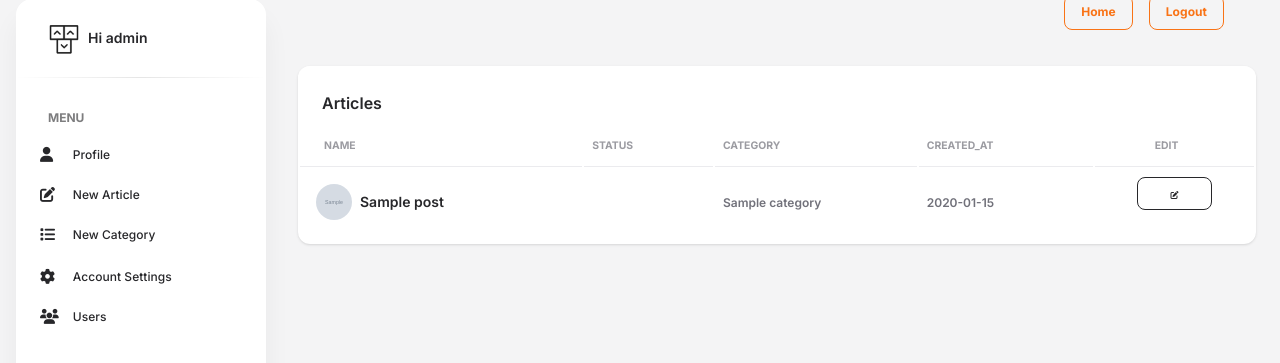
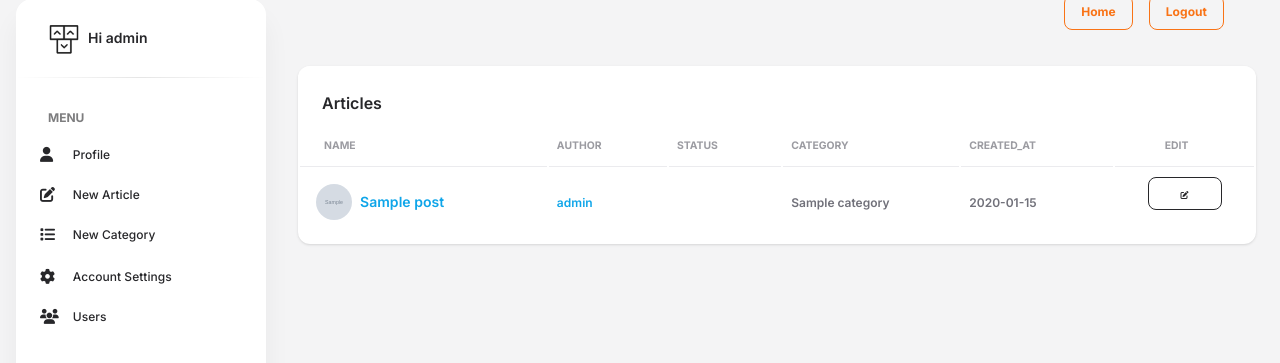
Before and after one commit to eric-py/FlaskBlog, a Flask app: page /profile/ in a window 1280 px wide. Shown: the part 17-380 px from the top of the page. Run offline with Flask 3, Linux system fonts and the light colour scheme; a user stored in the database is signed in; tables that the repository leaves empty hold one stand-in row (values such as "Sample post"); grey boxes marked "Sample" are stand-in pictures; parts of the project's set-up code (start-up, migrations or seed data) failed here and were passed over; some libraries are stand-ins or nearby versions.

Commit message:
profile: enhancing page security, improving the functionality of the articles page in profiles, adding an article review section for admins, and adding a section for admins to view each user's articles

```diff
--- a/app/templates/profile/index.html
+++ b/app/templates/profile/index.html
@@ -6,7 +6,7 @@
         <div class="col-12">
           <div class="card mb-4">
             <div class="card-header pb-0">
-              <h6>Articles</h6>
+              <h6>{{ title }}</h6>
             </div>
             {% if posts %}
                 <div class="card-body px-0 pt-0 pb-2">
@@ -15,7 +15,9 @@
                     <thead>
                         <tr>
                         <th class="text-uppercase text-secondary text-xxs font-weight-bolder opacity-7">Name</th>
-                        <!-- <th class="text-uppercase text-secondary text-xxs font-weight-bolder opacity-7 ps-2">Content</th> -->
+                        {% if current_user.is_admin %}
+                            <th class="text-uppercase text-secondary text-xxs font-weight-bolder opacity-7 ps-2">Author</th>
+                        {% endif %}
                         <th class="text-uppercase text-secondary text-xxs font-weight-bolder opacity-7 ps-2">Status</th>
                         <th class="text-uppercase text-secondary text-xxs font-weight-bolder opacity-7 ps-2">category</th>
                         <th class="text-uppercase text-secondary text-xxs font-weight-bolder opacity-7 ps-2">created_at</th>
@@ -35,16 +37,25 @@
                                     {% endif %}
                                 </div>
                                 <div class="my-auto">
-                                    <h6 class="mb-0 text-sm">{{post.title}}</h6>
+                                    <h6 class="mb-0 text-sm"><a class="text-info" href="{{ url_for('main.article', slug=post.slug) }}" target="_blank">{{post.title | truncate(30)}}</a></h6>
                                 </div>
                             </div>
                         </td>
                         <td>
+                            <span class="text-xs font-weight-bold">
+                                <a href="{{ url_for('profile.author', username=post.author.username) }}" class="text-info">{{ post.author.username }}</a>
+                            </span>
+                        </td>
+                        <td>
                             <p class="text-sm font-weight-bold">
-                                {% if post.status == 'd' %}
-                                    Draft
-                                {% elif post.status == 'p' %}
-                                    Published
+                                {% if post.status == 'p'  %}
+                                    <span class="text-success">Published</span>
+                                {% elif post.status == 'd' %}
+                                    <span class="text-warning">Draft</span>
+                                {% elif post.status == 'r' %}
+                                    <span class="text-danger">Reject</span>
+                                {% elif post.status == 'i' %}
+                                    <span class="text-info">Review</span>
                                 {% endif %}
                             </p>
                             </p>
@@ -61,9 +72,13 @@
                         </td>
                         <td class="text-center">
                             <a href="#">
-                                <a class="text-xs font-weight-bold btn btn-outline-dark btn-sm" href="{{ url_for('profile.edit_article', post_id=post.id) }}">
-                                    <i class="fa-solid fa-pen-to-square"></i>
-                                </a>
+                                {% if post.status == 'd' or post.status == 'r' or current_user.is_admin %}
+                                    <a class="text-xs font-weight-bold btn btn-outline-dark btn-sm" href="{{ url_for('profile.edit_article', post_id=post.id) }}">
+                                        <i class="fa-solid fa-pen-to-square"></i>
+                                    </a>
+                                {% else %}
+                                    <a href="{{ url_for('profile.delete_article', post_id=post.id) }}" class="btn btn-outline-danger btn-sm px-4" onclick="return confirm('Are you sure you want to delete this article?');">Delete</a>
+                                {% endif %}
                             </a>
                         </td>
                         </tr>
--- a/app/views.py
+++ b/app/views.py
@@ -25,6 +25,9 @@ def home():
 @main.route('/article/<slug>', methods=['GET', 'POST'])
 def article(slug):
     post = Post.query.filter_by(slug=slug).first_or_404()
+    if post.status != 'p':
+        if not current_user.is_authenticated or (not current_user.is_admin and current_user != post.author):
+            abort(403)
     sidebar_data = get_sidebar_data()
     return render_template('blog/article.html', post=post, **sidebar_data)
 
@@ -151,8 +154,9 @@ profile = Blueprint('profile', __name__)
 @profile.route('')
 @login_required
 def profile_index():
+    title = 'Articles'
     posts = Post.query.filter_by(author=current_user).all()
-    return render_template('profile/index.html', posts=posts)
+    return render_template('profile/index.html', posts=posts, title=title)
 
 @profile.route('/new', methods=['GET', 'POST'])
 @login_required
@@ -160,9 +164,12 @@ def new_article():
     form = PostForm()
 
     if form.validate_on_submit():
+        if not current_user.is_admin and not form.status.data == 'd' or not form.status.data == 'i':
+            status = 'd'
+        status = form.status.data
         post = Post(title=form.title.data,
                     content=form.content.data,
-                    status=form.status.data,
+                    status=status,
                     author=current_user)
 
         selected_categories = Category.query.filter(Category.id.in_(form.categories.data)).all()
@@ -183,7 +190,7 @@ def new_article():
 @login_required
 def edit_article(post_id):
     post = Post.query.get_or_404(post_id)
-    if post.author != current_user:
+    if not (current_user.is_admin or post.author == current_user and post.status in ['r', 'd']):
         abort(403)
     form = PostForm()
 
@@ -218,7 +225,7 @@ def edit_article(post_id):
 @login_required
 def delete_article(post_id):
     post = Post.query.get_or_404(post_id)
-    if post.author != current_user:
+    if not (current_user.is_admin or post.author == current_user):
         flash('You do not have permission to delete this post.', 'danger')
         return redirect(url_for('main.home'))
 
@@ -381,3 +388,20 @@ def delete_user(user_id):
         flash('There was an error deleting the user.', 'danger')
 
     return redirect(url_for('profile.user_list'))
+
+@profile.route('/review')
+@login_required
+@admin_required
+def review():
+    title = 'Review Articles'
+    posts = Post.query.filter_by(status='i').all()
+    return render_template('profile/index.html', posts=posts, title=title)
+
+@profile.route('/author/<string:username>')
+@login_required
+@admin_required
+def author(username):
+    user = User.query.filter_by(username=username).first_or_404()
+    title = 'Articles by %s' % username
+    posts = Post.query.filter_by(author=user).all()
+    return render_template('profile/index.html', posts=posts, title=title)
```
